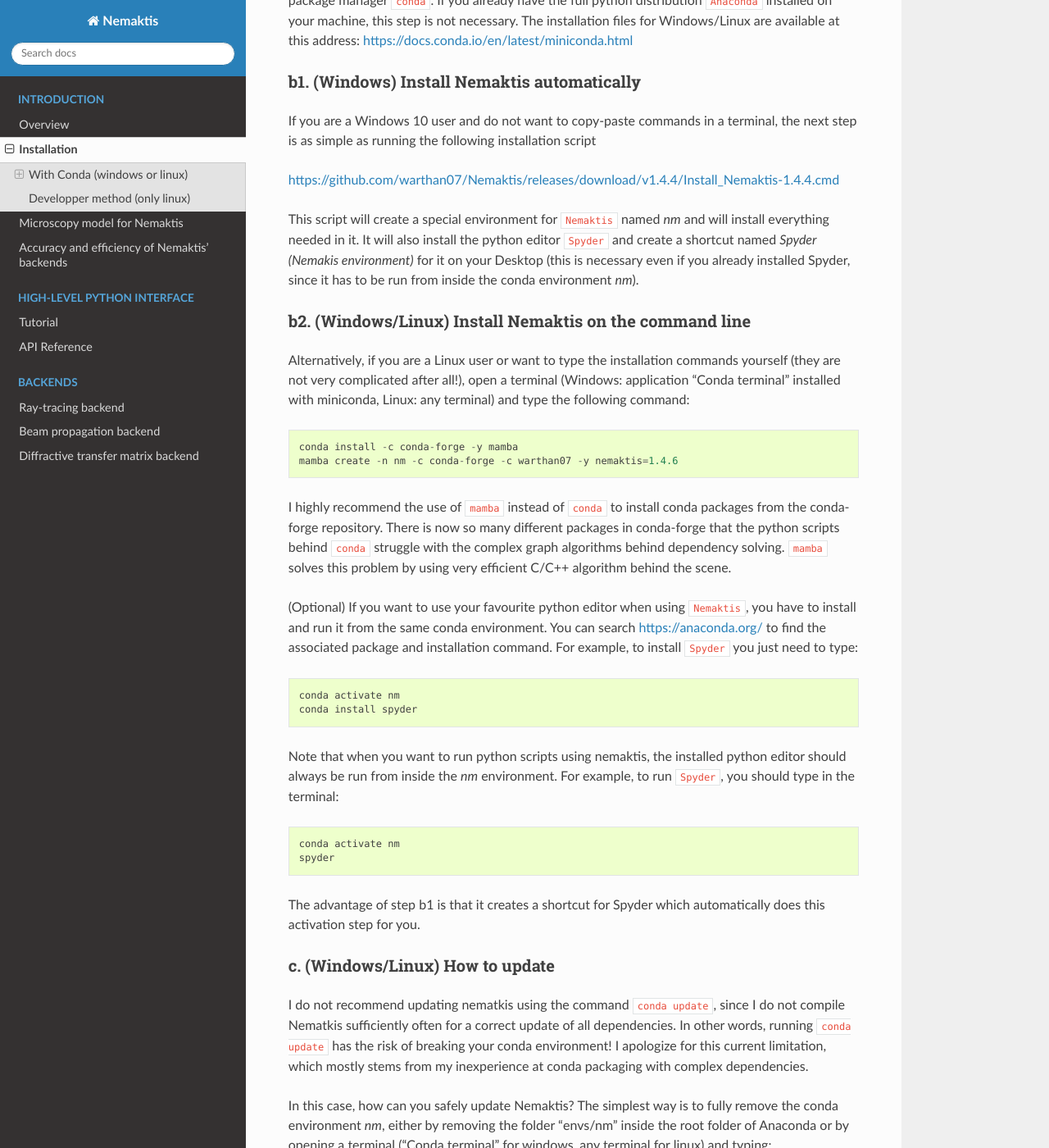
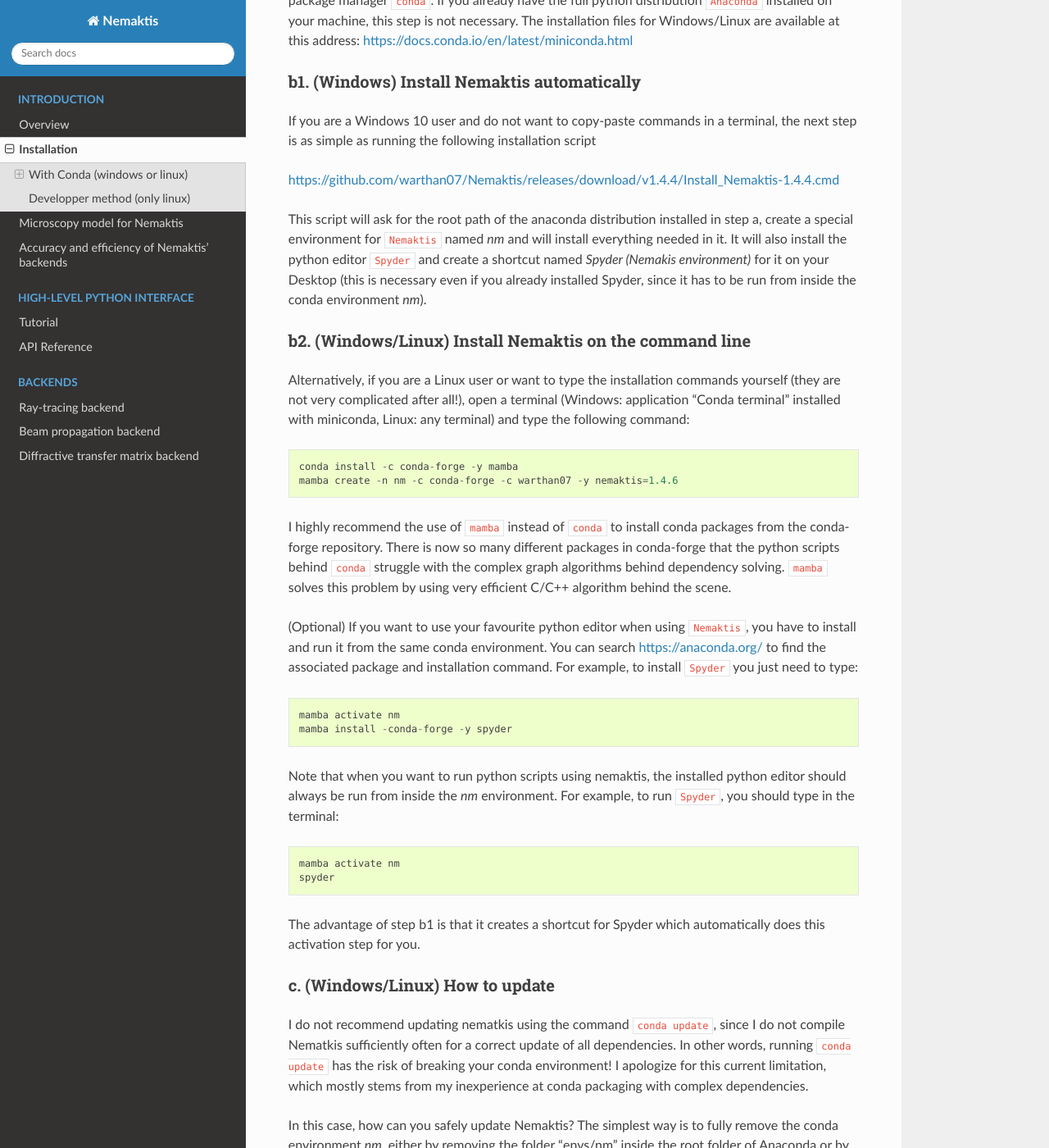
Before and after one commit to warthan07/Nemaktis, a Sphinx documentation site: the page built from doc/source/intro/installation.rst, in a window 1280 px wide and 1400 px high, scrolled down 665 px. Shown: the whole window at 82% size. Built offline with Sphinx 7.4.7 and the Read the Docs theme 2.0.0, drawn with Linux system fonts in a browser that asks for light colours.

Commit message:
updating installation doc

```diff
--- a/doc/source/intro/installation.rst
+++ b/doc/source/intro/installation.rst
@@ -37,11 +37,11 @@ step is as simple as running the following installation script
 
 https://github.com/warthan07/Nemaktis/releases/download/v1.4.4/Install_Nemaktis-1.4.4.cmd
 
-This script will create a special environment for ``Nemaktis`` named *nm* and will install
-everything needed in it. It will also install the python editor ``Spyder`` and create a
-shortcut named *Spyder (Nemakis environment)* for it on your Desktop (this is necessary even
-if you already installed Spyder, since it has to be run from inside the conda environment
-*nm*).
+This script will ask for the root path of the anaconda distribution installed in step a,
+create a special environment for ``Nemaktis`` named *nm* and will install everything needed
+in it. It will also install the python editor ``Spyder`` and create a shortcut named *Spyder
+(Nemakis environment)* for it on your Desktop (this is necessary even if you already
+installed Spyder, since it has to be run from inside the conda environment *nm*).
 
 b2. (Windows/Linux) Install Nemaktis on the command line
 ........................................................
@@ -64,14 +64,14 @@ to install and run it from the same conda environment. You can search https://an
 to find the associated package and installation command. For example, to install ``Spyder``
 you just need to type: ::
 
-  conda activate nm
-  conda install spyder
+  mamba activate nm
+  mamba install -conda-forge -y spyder
 
 Note that when you want to run python scripts using nemaktis, the installed python editor
 should always be run from inside the *nm* environment. For example, to run ``Spyder``, you
 should type in the terminal: ::
 
-  conda activate nm
+  mamba activate nm
   spyder
 
 The advantage of step b1 is that it creates a shortcut for Spyder which automatically does
```
